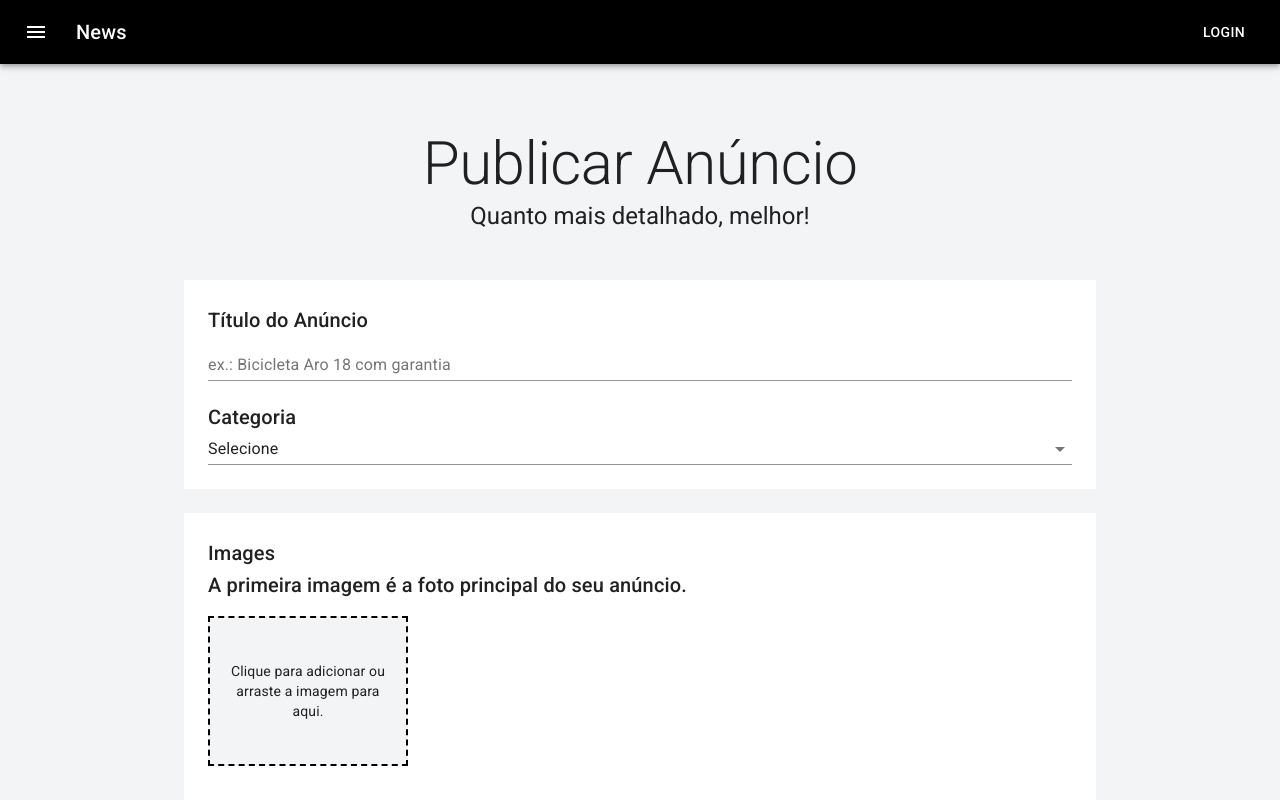
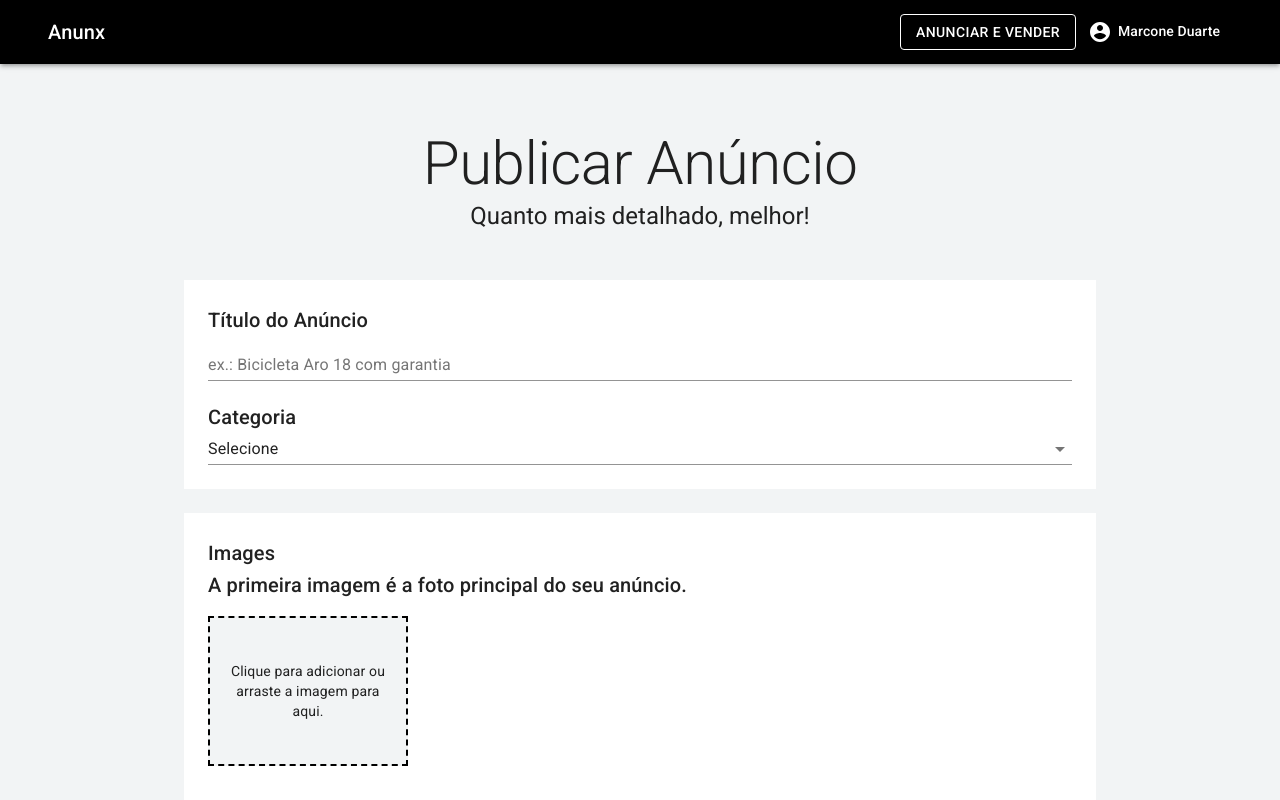
Before and after one commit to Marconeduarte/project-announcement, a Next.js app: page /user/publish in a window 1280 px wide. Shown: the top 800 px of the page. Built offline with nearby package versions, Linux system fonts and the light colour scheme.

Commit message:
header - adicionando container e menu do usuario

```diff
--- a/pages/index.js
+++ b/pages/index.js
@@ -3,8 +3,6 @@
     Card,
     CardMedia,
     CardContent,
-    CardActions,
-    Button,
     Container,
     IconButton,
     InputBase,
@@ -51,7 +49,7 @@
                 </Paper>
             </Container>
 
-            <Container maxWidht="md" className={classes.cardGrid}>
+            <Container maxWidht="lg" className={classes.cardGrid}>
                 <Typography component="h2" variant="h4" align="center" color="textPrimary">
                     Destaques
                 </Typography>
--- a/src/components/Header.js
+++ b/src/components/Header.js
@@ -1,40 +1,88 @@
-import React from 'react'
+import React, { useState } from 'react'
+import Link from 'next/link'
 import { makeStyles } from '@material-ui/core/styles'
-import AppBar from '@material-ui/core/AppBar'
-import Toolbar from '@material-ui/core/Toolbar'
-import Typography from '@material-ui/core/Typography'
-import Button from '@material-ui/core/Button'
-import IconButton from '@material-ui/core/IconButton'
-import MenuIcon from '@material-ui/icons/Menu'
+
+import {
+  Container,
+  AppBar,
+  Toolbar,
+  Typography,
+  Button,
+  IconButton,
+  Avatar,
+  Menu,
+  MenuItem,
+  Divider,
+} from '@material-ui/core'
+
+import { AccountCircle, MenuIcon } from '@material-ui/icons'
 
 const useStyles = makeStyles((theme) => ({
-  root: {
-    flexGrow: 1,
-  },
   menuButton: {
     marginRight: theme.spacing(2),
   },
   title: {
     flexGrow: 1,
   },
+  userName: {
+    marginLeft: 6,
+  },
+  divider: {
+    margin: '8px 0',
+  },
 }))
 
 export default function ButtonAppBar() {
   const classes = useStyles()
+  const [anchorUserMenu, setAnchorUserMenu] = useState(false)
+
+  const openUserMenu = Boolean(anchorUserMenu)
 
   return (
-    <div className={classes.root}>
-      <AppBar position="static">
-        <Toolbar>
-          <IconButton edge="start" className={classes.menuButton} color="inherit" aria-label="menu">
-            <MenuIcon />
-          </IconButton>
-          <Typography variant="h6" className={classes.title}>
-            News
-          </Typography>
-          <Button color="inherit">Login</Button>
-        </Toolbar>
+    <>
+      <AppBar position="static" elevation={3}>
+        <Container maxWidth="lg">
+          <Toolbar>
+            <Typography variant="h6" className={classes.title}>
+              Anunx
+            </Typography>
+            <Link href="/user/publish" passHref>
+              <Button color="inherit" variant="outlined">
+                Anunciar e Vender
+              </Button>
+            </Link>
+            <IconButton color="secondary" onClick={(e) => setAnchorUserMenu(e.currentTarget)}>
+              {
+                true === false
+                  ? <Avatar src="" />
+                  : <AccountCircle />
+              }
+              <Typography variant="subtitle2" color="secondary" className={classes.userName}>
+                Marcone Duarte
+              </Typography>
+            </IconButton>
+
+            <Menu
+              anchorEL={anchorUserMenu}
+              open={openUserMenu}
+              onClose={() => setAnchorUserMenu(null)}
+              anchorOrigin={{
+                vertical: 'top',
+                horizontal: 'right',
+              }}
+            >
+              <Link href="/user/dashboard" passHref>
+                <MenuItem>Meus anúncios</MenuItem>
+              </Link>
+              <Link href="/user/publish" passHref>
+                <MenuItem>Publicar novo anúncio</MenuItem>
+              </Link>
+              <Divider className={classes.divider} />
+              <MenuItem>Sair</MenuItem>
+            </Menu>
+          </Toolbar>
+        </Container>
       </AppBar>
-    </div>
+    </>
   )
 }
```
